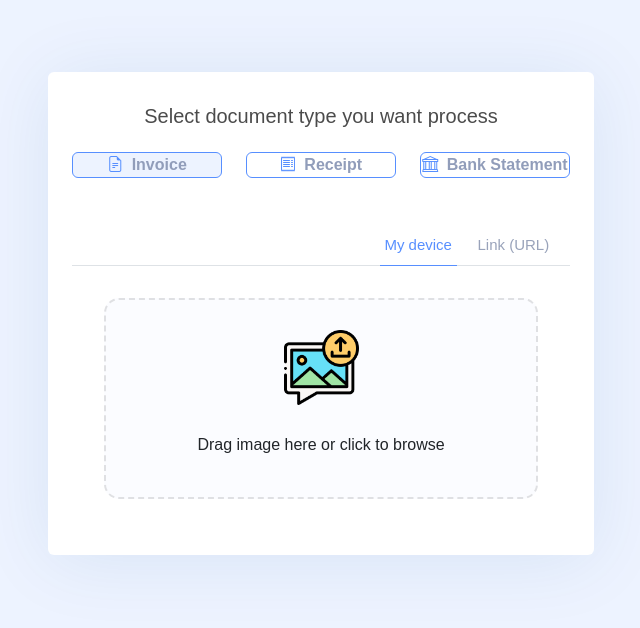
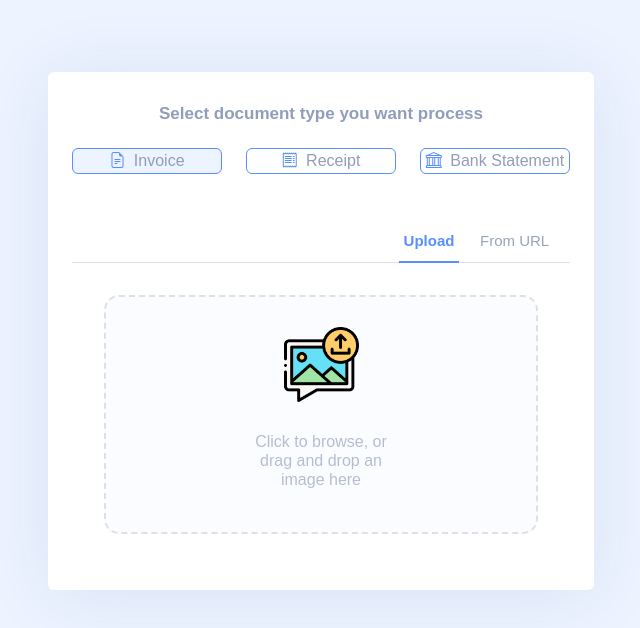
Before and after one commit to lisette-glez/spend-trail, a Nuxt app: page /upload-image in a window 1280 px wide. Shown: the top 628 px of the page, without its empty margins (319-959 px from the left). Built offline with nearby package versions, Linux system fonts and the light colour scheme.

Commit message:
add some style to upload component

```diff
--- a/assets/css/main.css
+++ b/assets/css/main.css
@@ -60,8 +60,9 @@ textarea {
 }
 
 .upload-card .nav-tabs .nav-link.active {
-    border-bottom: 1.5px solid #578fff !important;
+    border-bottom: 2px solid #578fff !important;
     color: #578fff;
+    font-weight: 600;
 }
 
 .upload-card .card-body {
@@ -69,8 +70,9 @@ textarea {
 }
 
 .upload-card h5 {
-    color: #000;
-    opacity: .7;
+    color: #919dba;
+    font-weight: 600;
+    font-size: 17px;
 }
 
 .doc-type-card {
@@ -84,7 +86,6 @@ textarea {
 
 .doc-type-card span{
     font-size: 16px;
-    font-weight: 600;
     color: #919dba;
 }
 
@@ -116,6 +117,7 @@ textarea {
     color: #578fff;
 }
 
-.link-input input::placeholder {
+.link-input input::placeholder, .upload-title {
     color: #99A3BA;
+    opacity: .7;
 }
--- a/pages/upload-image.vue
+++ b/pages/upload-image.vue
@@ -104,7 +104,7 @@ function changeTab(tabName) {
                 @click="changeTab('device')"
               >
                 <a class="nav-link" :class="{ active: activeTab == 'device' }"
-                  >My device</a
+                  >Upload</a
                 >
               </li>
               <li
@@ -113,7 +113,7 @@ function changeTab(tabName) {
                 @click="changeTab('link')"
               >
                 <a class="nav-link" :class="{ active: activeTab == 'link' }"
-                  >Link (URL)</a
+                  >From URL</a
                 >
               </li>
               <li
@@ -162,9 +162,17 @@ function changeTab(tabName) {
                     />
                   </div>
                 </div>
-                <p class="h6" v-if="!isUpload">
-                  Drag image here or click to browse
-                </p>
+                <div class="row justify-content-center">
+                  <div class="col-md-5">
+                    <p
+                      class="h6 upload-title"
+                      v-if="!isUpload"
+                      @click="$refs.file.click()"
+                    >
+                      Click to browse, or drag and drop an image here
+                    </p>
+                  </div>
+                </div>
                 <div v-if="isUpload">
                   <img :src="imgPreview" class="img-fluid px-5" />
                 </div>
```
